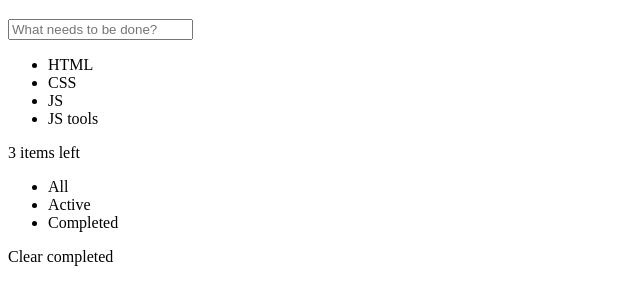
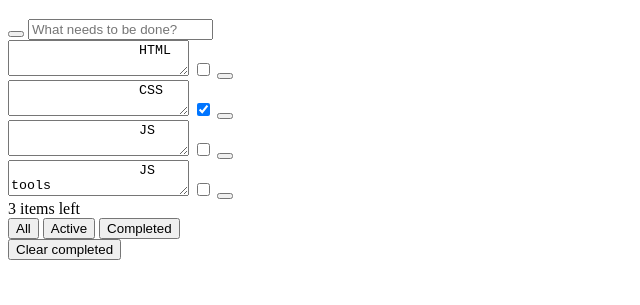
Before and after one commit to ok-technopolis/dyachkov_vadim, a plain HTML site: page index.html in a window 1280 px wide. Shown: the part 61-366 px from the top of the page, without its empty margins (0-640 px from the left). Drawn offline with Linux system fonts and the light colour scheme.

Commit message:
update index.html

```diff
--- a/index.html
+++ b/index.html
@@ -5,33 +5,81 @@
     <title>Todo app</title>
 </head>
 <body>
-<div class="header">
-    <h1>todos</h1>
+<div class="todos-header">
+    <h1 class="todos-title">todos</h1>
 </div>
-<div class="content">
-    <form>
-        <input type="text" name="task" placeholder="What needs to be done?">
-    </form>
-    <ul class="todo-list">
-        <li class="todo-list-item">HTML</li>
-        <li class="todo-list-item">CSS</li>
-        <li class="todo-list-item">JS</li>
-        <li class="todo-list-item">JS tools</li>
-    </ul>
-</div>
-<div class="footer">
-    <div class="footer-left">
-        3 items left
+<div class="todos-main">
+    <div class="todos-add">
+        <button class="todo-add_select-all"
+                aria-label="Отметить все как выполненные">
+        </button>
+        <input class="todo-add_input" type="text" placeholder="What needs to be done?"
+               aria-label="Добавить todo"/>
     </div>
-    <div class="footer-center">
-        <ul>
-            <li>All</li>
-            <li>Active</li>
-            <li>Completed</li>
-        </ul>
+    <div class="todos-list">
+        <div class="todo-item">
+            <textarea class="todo-item_text">
+                HTML
+            </textarea>
+            <input type="checkbox" class="todo-item_complete"
+                   aria-label="Отметить как выполненное"/>
+            <button class="todo-item_remove"
+                    aria-label="Удалить todo">
+            </button>
+        </div>
+        <div class="todo-item __ready">
+            <textarea class="todo-item_text">
+                CSS
+            </textarea>
+            <input type="checkbox" checked="checked" class="todo-item_complete"
+                   aria-label="Отметить todo как невыполненное"/>
+            <button class="todo-item_remove"
+                    aria-label="Удалить todo">
+            </button>
+        </div>
+        <div class="todo-item">
+            <textarea class="todo-item_text">
+                JS
+            </textarea>
+            <input type="checkbox" class="todo-item_complete"
+                   aria-label="Отметить todo как выполненное"/>
+            <button class="todo-item_remove"
+                    aria-label="Удалить todo">
+            </button>
+        </div>
+        <div class="todo-item">
+            <textarea class="todo-item_text">
+                JS tools
+            </textarea>
+            <input type="checkbox" class="todo-item_complete"
+                   aria-label="Отметить todo как выполненное"/>
+            <button class="todo-item_remove"
+                    aria-label="Удалить todo">
+            </button>
+        </div>
     </div>
-    <div class="footer-right">
-        Clear completed
+    <div class="todos-actions-bar">
+        <div class="todos-actions-bar_counter"
+             aria-label="Количество невыполненных todo">
+            3 items left
+        </div>
+        <div class="todos-filters">
+            <button class="todos-filter __active" data-filter="all"
+                    aria-label="Показать все">
+                All
+            </button>
+            <button class="todos-filter" data-filter="active"
+                    aria-label="Показать невыполненные">
+                Active
+            </button>
+            <button class="todos-filter" data-filter="completed"
+                    aria-label="Показать выполненные">
+                Completed
+            </button>
+        </div>
+        <button class="todos-actions-bar_clear-completed">
+            Clear completed
+        </button>
     </div>
 </div>
 </body>
```
